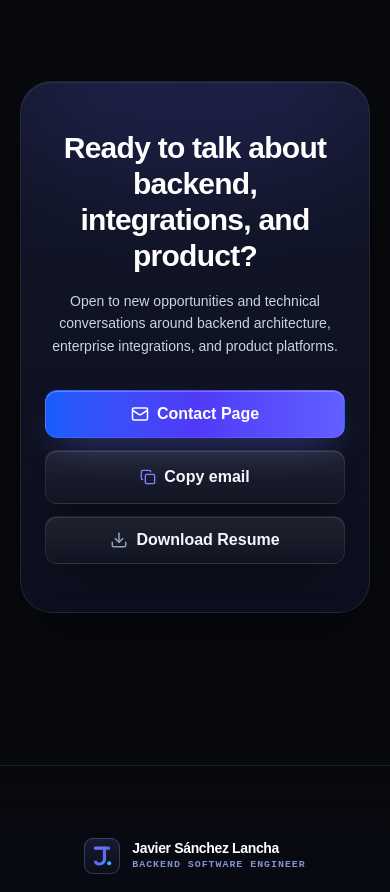
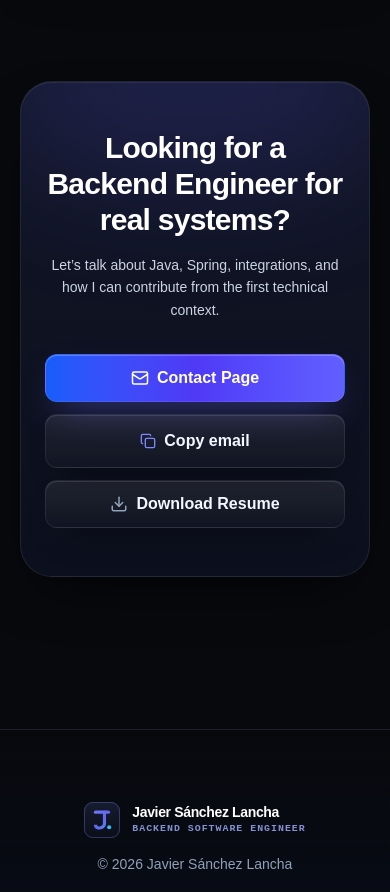
Before and after one commit to javisl99/portfolio, a Next.js app: page /en in a window 390 px wide. Shown: the part 9540-10432 px from the top of the page. Built offline with nearby package versions, Linux system fonts and the light colour scheme.

Commit message:
polish: refine responsive layout and recruiter conversion

```diff
--- a/app/(site)/[locale]/page.tsx
+++ b/app/(site)/[locale]/page.tsx
@@ -143,12 +143,12 @@ export default async function HomePage({
           <div className="relative mx-auto max-w-4xl overflow-hidden rounded-[2rem] border border-white/8 bg-gradient-to-b from-[#14192b]/90 to-[#0c0f1d]/98 px-6 py-12 text-center shadow-[inset_0_1px_0_rgba(255,255,255,0.08),0_24px_60px_-25px_rgba(0,0,0,0.9)] sm:px-12 sm:py-16">
             <div className="pointer-events-none absolute -top-24 left-1/2 h-48 w-96 -translate-x-1/2 rounded-full bg-indigo-500/15 blur-3xl" />
             <h2 className="relative font-display text-3xl font-black tracking-tight text-white sm:text-5xl">
-              {locale === "es" ? "¿Listo para hablar de backend, integraciones y producto?" : "Ready to talk about backend, integrations, and product?"}
+              {locale === "es" ? "¿Buscas un Backend Engineer para sistemas reales?" : "Looking for a Backend Engineer for real systems?"}
             </h2>
             <p className="relative mx-auto mt-4 max-w-[38rem] text-sm leading-relaxed text-slate-300 sm:text-base">
               {locale === "es"
-                ? "Abierto a nuevas oportunidades y conversaciones técnicas sobre arquitecturas backend, integraciones empresariales y plataformas de producto."
-                : "Open to new opportunities and technical conversations around backend architecture, enterprise integrations, and product platforms."}
+                ? "Hablemos de Java, Spring, integraciones y cómo puedo aportar desde el primer contexto técnico."
+                : "Let’s talk about Java, Spring, integrations, and how I can contribute from the first technical context."}
             </p>
             <div className="relative mt-8 flex flex-col justify-center gap-3 sm:flex-row">
               <ButtonLink className="justify-center px-8 py-3.5 text-base" href={localizePath(locale, "/contact")} variant="primary">
--- a/components/layout/footer.tsx
+++ b/components/layout/footer.tsx
@@ -25,7 +25,7 @@ export function Footer({ locale }: FooterProps) {
           <div className="flex items-center gap-6">
             <a
               aria-label="LinkedIn"
-              className="flex h-11 w-11 items-center justify-center rounded-2xl border border-line bg-white/[0.03] transition hover:border-accent-soft/30 hover:bg-accent/10 hover:text-white"
+              className="flex h-11 w-11 items-center justify-center rounded-2xl border border-line bg-white/[0.03] transition hover:border-accent-soft/30 hover:bg-accent/10 hover:text-white focus-visible:outline-2 focus-visible:outline-offset-3 focus-visible:outline-accent"
               href={siteSettings.linkedin}
               rel="noreferrer"
               target="_blank"
@@ -34,7 +34,7 @@ export function Footer({ locale }: FooterProps) {
             </a>
             <a
               aria-label="GitHub"
-              className="flex h-11 w-11 items-center justify-center rounded-2xl border border-line bg-white/[0.03] transition hover:border-accent-soft/30 hover:bg-accent/10 hover:text-white"
+              className="flex h-11 w-11 items-center justify-center rounded-2xl border border-line bg-white/[0.03] transition hover:border-accent-soft/30 hover:bg-accent/10 hover:text-white focus-visible:outline-2 focus-visible:outline-offset-3 focus-visible:outline-accent"
               href={siteSettings.github}
               rel="noreferrer"
               target="_blank"
--- a/components/sections/home-hero.tsx
+++ b/components/sections/home-hero.tsx
@@ -82,7 +82,7 @@ export function HomeHero({ locale }: { locale: Locale }) {
         </div>
 
         {/* Highlights Bar */}
-        <div className="mt-12 grid grid-cols-2 gap-3 sm:mt-16 sm:gap-4 xl:grid-cols-5">
+        <div className="mt-12 grid grid-cols-2 gap-3 sm:mt-16 sm:gap-4 xl:grid-cols-4">
           {hero.highlights.map((highlight, index) => {
             const Icon = highlightIcons[index % highlightIcons.length];
 
```
